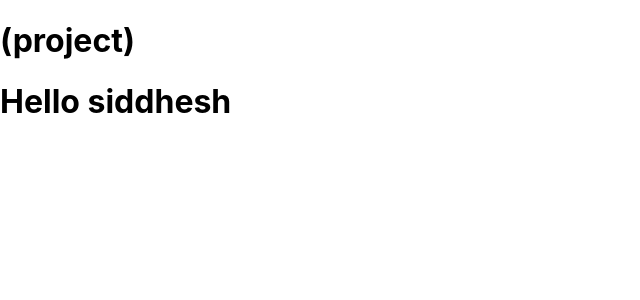
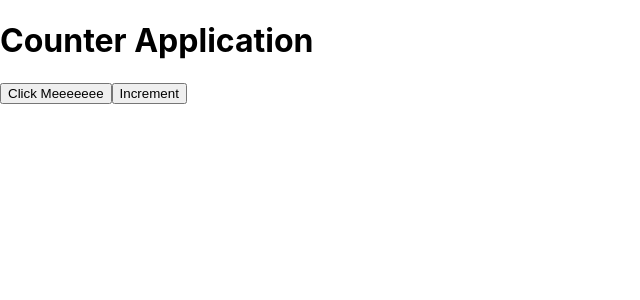
Before and after one commit to siddheshn80/my-react-app, a React (Create React App) app: page / in a window 1280 px wide. Shown: the top 300 px of the page, without its empty margins (0-640 px from the left). Built offline with nearby package versions, Linux system fonts and the light colour scheme.

Commit message:
interpolation

```diff
--- a/src/App.js
+++ b/src/App.js
@@ -1,19 +1,23 @@
+function App() {
+  // Data Members
+  let project = "Counter Application";
+  let btnValue = "Click Meeeeeee";
 
-// USER DEFINED TAGS == COMPONENT
-function App() {
+  // Member :: Type is Functions
+  let clickMe = () => alert();
+  let incrment = () => {};
+  let decrement = () => {};
 
-  let project ="My React App";
-  let username = "siddhesh";
+  // JSX
+  return (
+    <div>
+      <h1> {project} </h1>
+      <h1> </h1>
+      <input type="button" value={btnValue} onClick={clickMe} />
 
-
-
-  return(
-    <div>
-      <h1>(project)</h1>
-    <h1>Hello {username}</h1>
-
+      <input type="button" value="Increment" onClick={incrment} />
     </div>
   );
+}
 
-}
 export default App;
```
